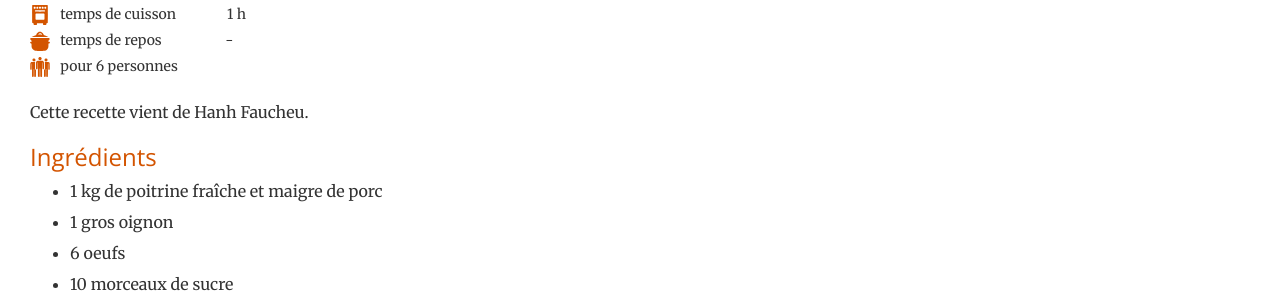
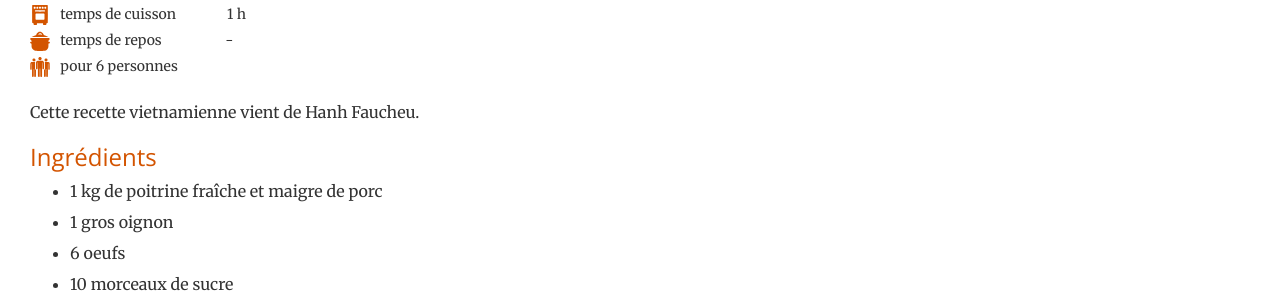
Before and after one commit to brignogan/brignogan.github.io, a Jekyll site: the page built from _posts/2020-02-5-porcaucaramel.md, in a window 1280 px wide and 900 px high. Shown: the part 432-727 px from the top of the window. Built offline with Jekyll 4.4.1, drawn with Linux system fonts in a browser that asks for light colours.

```diff
--- a/_posts/2020-02-5-porcaucaramel.md
+++ b/_posts/2020-02-5-porcaucaramel.md
@@ -9,7 +9,7 @@
 temps_repos: '-'
 nbre_personne: ‘pour 6 personnes’
 ---
-Cette recette vient de Hanh Faucheu.
+Cette recette vietnamienne vient de Hanh Faucheu.
 
 ### Ingrédients
 * 1 kg de poitrine fraîche et maigre de porc
```
Also changed, not shown: _posts/2018-05-17-stjacquespommes.md (+1 -1 lines), img/recette/saintjacques.png (deleted), img/recette/saintjacquespommes.png (added), 2 other files.
